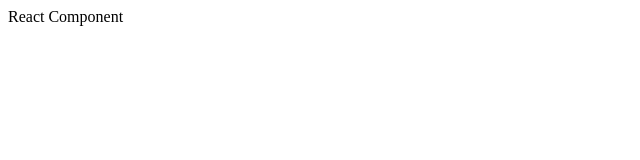
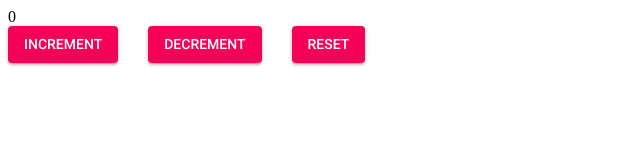
Before and after one commit to abarajithan/redux-sample, a React app: page / in a window 1280 px wide. Shown: the whole page, without its empty margins (0-640 px from the left). Built offline with nearby package versions, Linux system fonts and the light colour scheme.

Commit message:
Small counter example with Redux

```diff
--- a/package.json
+++ b/package.json
@@ -4,7 +4,7 @@
   "description": "Redux",
   "main": "src/index.js",
   "scripts": {
-    "start": "webpack-dev-server --mode development --open",
+    "start": "webpack-dev-server --port 5000 --mode development --open",
     "build": "webpack --mode production",
     "test": "echo \"Error: no test specified\" && exit 1"
   },
@@ -21,6 +21,7 @@
   "devDependencies": {
     "babel-core": "^6.26.3",
     "babel-loader": "^7.1.5",
+    "babel-plugin-transform-object-rest-spread": "^6.26.0",
     "babel-preset-env": "^1.7.0",
     "babel-preset-react": "^6.24.1",
     "css-loader": "^1.0.0",
@@ -31,6 +32,7 @@
     "webpack-dev-server": "^3.1.8"
   },
   "dependencies": {
+    "@material-ui/core": "^3.9.2",
     "react": "^16.5.2",
     "react-dom": "^16.5.2",
     "react-redux": "^6.0.1",
--- /dev/null
+++ b/src/actions/index.js
@@ -0,0 +1,14 @@
+
+export const increase = (val) =>(
+    {
+        type: "INCREMENT",
+        payload: val
+    }
+);
+
+export const decrease = (val) =>(
+    {
+        type: "DECREMENT",
+        payload: val
+    }
+);
--- a/src/component/App.js
+++ b/src/component/App.js
@@ -1,11 +1,23 @@
 import React, { Component } from 'react';
+import {createStore, applyMiddleware} from 'redux';
+import {Provider} from 'react-redux';
+import mainReducer from '../reducers'
+import Container from "./Container";
 
+const logger = store => next => action => {
+    console.log('dispatching', action)
+    let result = next(action)
+    console.log('next state', store.getState())
+    return result
+}
+
+const store = createStore(mainReducer,applyMiddleware(logger));
 class App extends Component {
     render() {
         return (
-            <div>
-                React Component
-            </div>
+            <Provider store={store}>
+                <Container />
+            </Provider>
         );
     }
 }
--- /dev/null
+++ b/src/component/Container.js
@@ -0,0 +1,43 @@
+import React, { Component } from 'react';
+import {Button} from '@material-ui/core';
+import {connect} from "react-redux";
+import {increase,decrease} from "../actions";
+
+class Container extends Component {
+    constructor(props){
+        super(props);
+        this.state = {};
+    }
+    render() {
+        console.log(this.props);
+        return (
+            <div>
+                <div>
+                    {this.props.counter.increment.counter}
+                </div>
+                <Button onClick={this.props.increment} style={{marginRight: 30}} variant="contained" color="secondary" >
+                    Increment
+                </Button>
+                <Button onClick={this.props.decrement}  style={{marginRight: 30}}  variant="contained"  color="secondary" >
+                    Decrement
+                </Button>
+                <Button onClick={this.props.reset} variant="contained" color="secondary" >
+                    Reset
+                </Button>
+            </div>
+        );
+    }
+}
+
+const mapStateToProps = state => ({
+	counter: state
+});
+
+
+const mapDispatchToProps = (dispatch, getState) =>({
+    increment: () => { dispatch(increase(1)) },
+    decrement: () => { dispatch(decrease(1))},
+    reset: ()=>{dispatch({type:"RESET"})}
+})
+
+export default connect(mapStateToProps, mapDispatchToProps)(Container);
--- a/src/index.html
+++ b/src/index.html
@@ -1,6 +1,8 @@
 <!DOCTYPE html>
 <html>
     <head>
+        <link rel="stylesheet" href="https://fonts.googleapis.com/css?family=Roboto:300,400,500">
+        <link rel="stylesheet" href="https://fonts.googleapis.com/icon?family=Material+Icons">
     </head>
     <body>
         <div id="root"></div>
--- /dev/null
+++ b/src/reducers/increment.js
@@ -0,0 +1,23 @@
+
+const increment = (state = {counter : 0}, action) =>{
+    switch(action.type){
+        case "INCREMENT":
+            return {
+                    ...state,
+                    counter: state.counter + action.payload >= 10 ? 10 : state.counter  + action.payload
+                };
+        case "DECREMENT":
+            return  {
+                ...state,
+                counter: state.counter - action.payload <= 0 ? 0 : state.counter -action.payload
+            };
+        case "RESET":
+            return  {
+                ...state,
+                counter: 0
+            };
+        default:
+            return state;
+    }
+}
+export default increment;
--- /dev/null
+++ b/src/reducers/index.js
@@ -0,0 +1,8 @@
+import {combineReducers} from 'redux';
+import increment from './increment.js';
+import reset from './reset.js';
+
+module.exports= combineReducers({
+    increment,
+    reset
+});
--- /dev/null
+++ b/src/reducers/reset.js
@@ -0,0 +1,13 @@
+
+const reset = (state = {counter : 0}, action) =>{
+    switch(action.type){
+        case "RESET":
+            return  {
+                ...state,
+                counter: 1
+            };
+        default:
+            return state;
+    }
+}
+export default reset;
--- a/webpack.config.js
+++ b/webpack.config.js
@@ -12,7 +12,10 @@ module.exports = {
         test: /\.js$/,
         exclude: /node_modules/,
         use: {
-          loader: "babel-loader"
+          loader: "babel-loader",
+          query: {
+            plugins:[ 'transform-object-rest-spread' ]
+          }
         }
       },
       {
```
Also changed, not shown: 1 other file.
